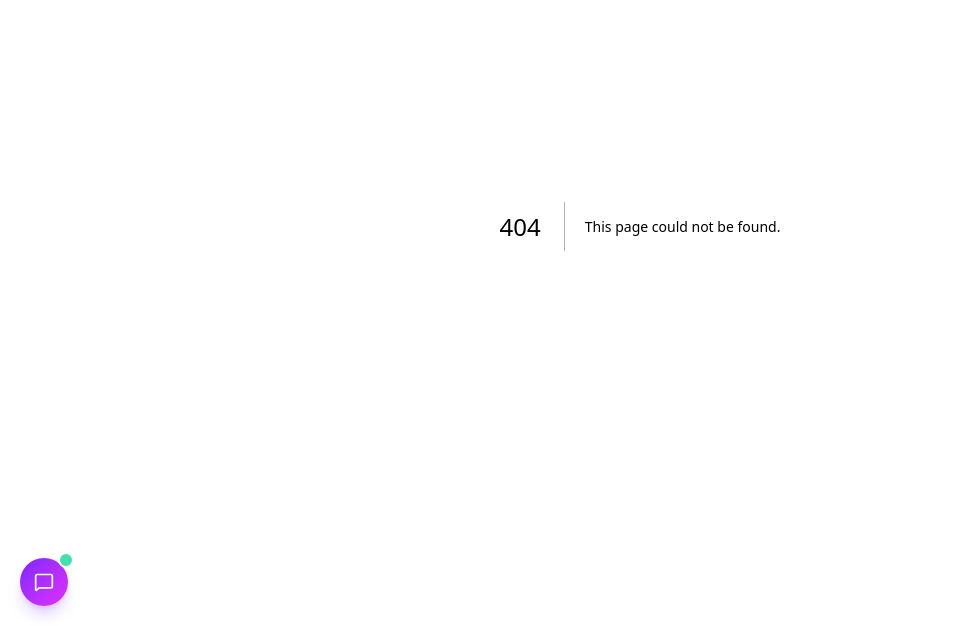
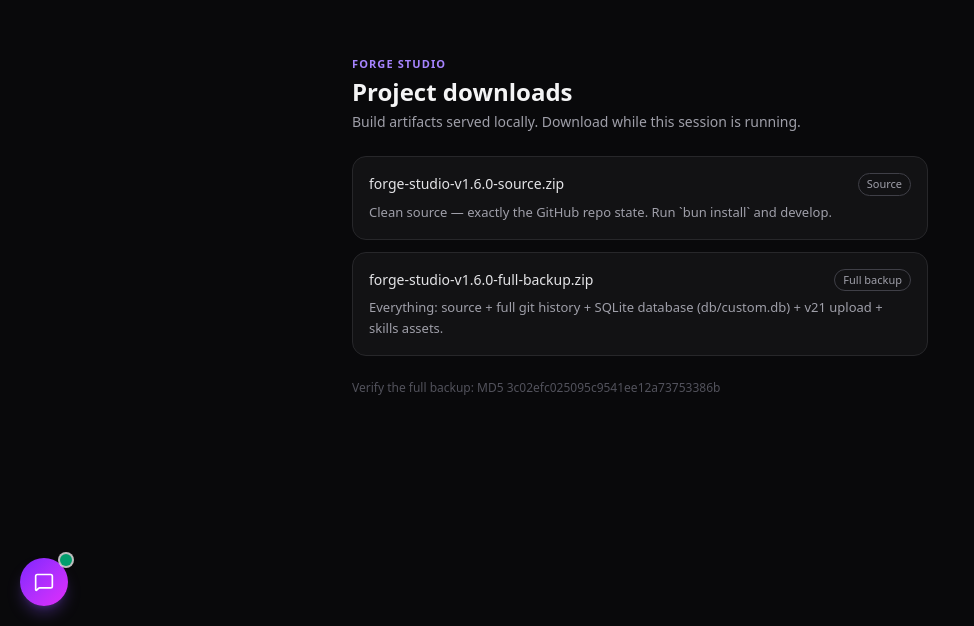
Before and after one commit to abbdelhadylh30-art/forge-studio, a Next.js app: page /downloads in a window 1280 px wide. Before the commit this address had no page. Shown: the part 174-800 px from the top of the page, without its empty margins (0-974 px from the left). Built offline with nearby package versions, Linux system fonts and the light colour scheme.

Commit message:
8ee9c7d7-6366-4f4f-afa3-e45cccfe80b3

```diff
--- /dev/null
+++ b/src/app/downloads/page.tsx
@@ -0,0 +1,69 @@
+import { readFile } from "node:fs/promises"
+import path from "node:path"
+
+// Local-only helper page (untracked): lists project backup zips served from
+// public/downloads. The static files themselves are gitignored.
+const FILES = [
+  {
+    name: "forge-studio-v1.6.0-source.zip",
+    desc: "Clean source — exactly the GitHub repo state. Run `bun install` and develop.",
+    tag: "Source",
+  },
+  {
+    name: "forge-studio-v1.6.0-full-backup.zip",
+    desc: "Everything: source + full git history + SQLite database (db/custom.db) + v21 upload + skills assets.",
+    tag: "Full backup",
+  },
+]
+
+async function fileSize(name: string): Promise<number | null> {
+  try {
+    const st = await readFile(path.join(process.cwd(), "public", "downloads", name))
+    return st.byteLength
+  } catch {
+    return null
+  }
+}
+
+function fmt(bytes: number): string {
+  return `${(bytes / 1048576).toFixed(1)} MB`
+}
+
+export default async function DownloadsPage() {
+  const files = await Promise.all(
+    FILES.map(async (f) => ({ ...f, size: await fileSize(f.name) })),
+  )
+  return (
+    <main className="min-h-screen bg-zinc-950 text-zinc-100 flex items-center justify-center p-8">
+      <div className="w-full max-w-xl space-y-6">
+        <div className="space-y-1">
+          <p className="text-[11px] font-semibold uppercase tracking-widest text-violet-400">Forge Studio</p>
+          <h1 className="text-2xl font-bold">Project downloads</h1>
+          <p className="text-sm text-zinc-400">
+            Build artifacts served locally. Download while this session is running.
+          </p>
+        </div>
+        <div className="space-y-3">
+          {files.map((f) => (
+            <a
+              key={f.name}
+              href={`/downloads/${f.name}`}
+              className="block rounded-xl border border-zinc-800 bg-zinc-900/60 p-4 hover:border-violet-500/50 transition-colors"
+            >
+              <div className="flex items-center justify-between gap-3">
+                <span className="font-mono text-sm text-zinc-200">{f.name}</span>
+                <span className="shrink-0 rounded-full border border-zinc-700 px-2 py-0.5 text-[11px] text-zinc-400">
+                  {f.tag}{f.size ? ` · ${fmt(f.size)}` : ""}
+                </span>
+              </div>
+              <p className="mt-1.5 text-[13px] leading-relaxed text-zinc-400">{f.desc}</p>
+            </a>
+          ))}
+        </div>
+        <p className="text-xs text-zinc-600">
+          Verify the full backup: MD5 <code className="font-mono">3c02efc025095c9541ee12a73753386b</code>
+        </p>
+      </div>
+    </main>
+  )
+}
```
Also changed, not shown: 2 other files (tests, documents, lock files or other folders).
